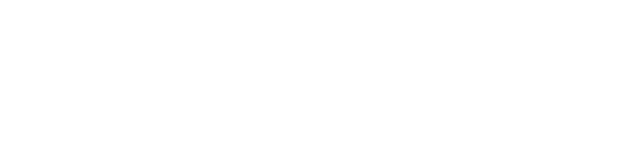
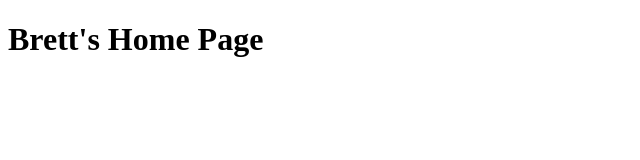
Before and after one commit to User1m/BrettKoenig.github.io, a plain HTML site: page index.html in a window 1280 px wide. Shown: the whole page, without its empty margins (0-640 px from the left). Drawn offline with Linux system fonts and the light colour scheme.

Commit message:
changed name on homepage

```diff
--- a/index.html
+++ b/index.html
@@ -1,8 +1,9 @@
 <!DOCTYPE html>
-<thml>
+<html>
 	<head>
-		<title>Aidan's Home Page </title>
+		<title>Brett's Home Page </title>
 	</head>
 	<body>
+		<h1>Brett's Home Page </h1>
 	</body>
-	</html>
+</html>
```
